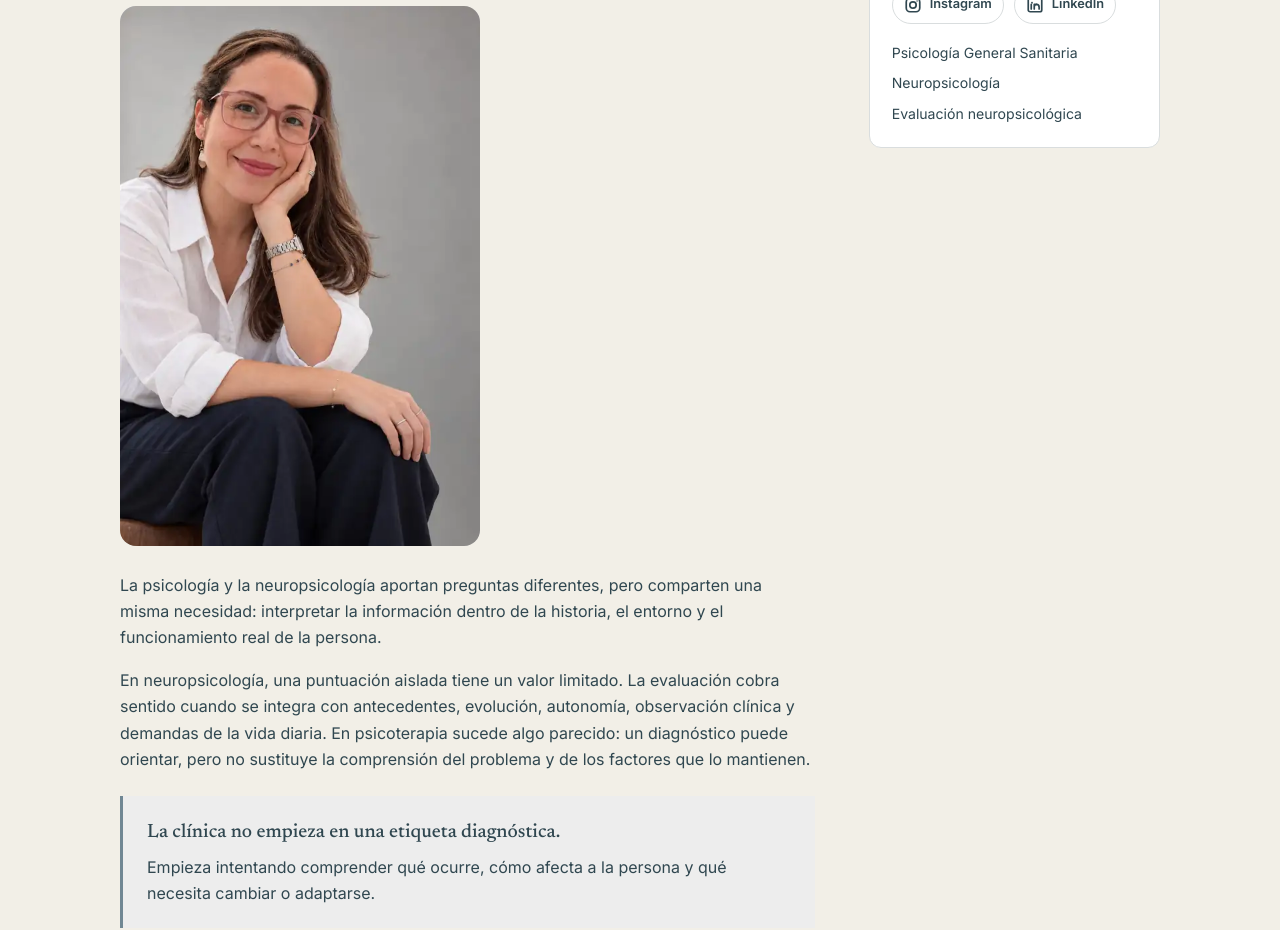
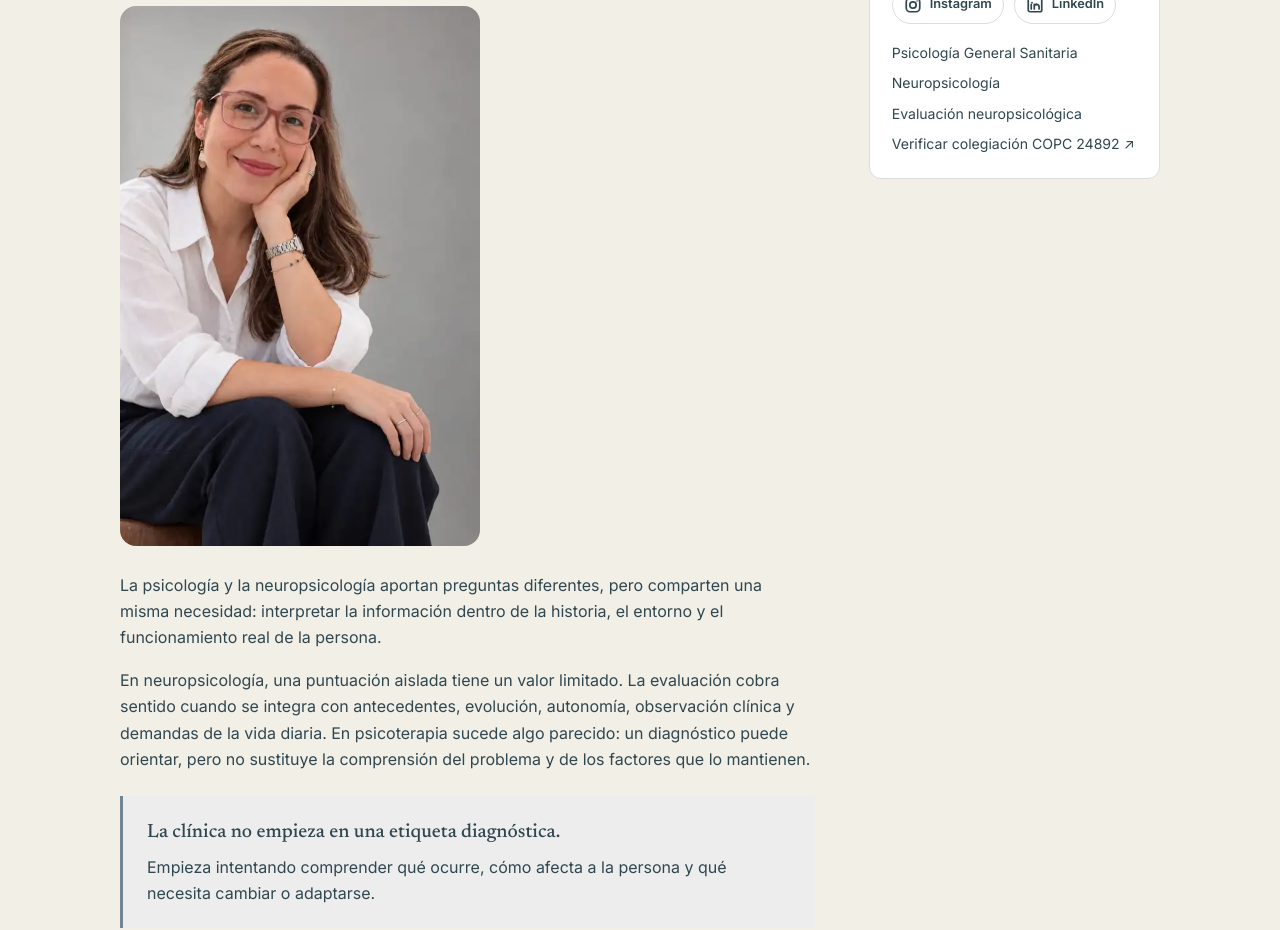
Before and after one commit to carolinasanchezgirona/Portfolio-Carolina, a Next.js app: page /sobre-mi in a window 1280 px wide. Shown: the part 1020-1950 px from the top of the page. Built offline with nearby package versions, Linux system fonts and the light colour scheme.

Commit message:
seo: hacer visible enlace de verificacion a ficha oficial COPC

```diff
--- a/app/sobre-mi/page.tsx
+++ b/app/sobre-mi/page.tsx
@@ -168,6 +168,7 @@ export default function AboutPage() {
               <a href="/psicologia/">Psicología General Sanitaria</a>
               <a href="/neuropsicologia/">Neuropsicología</a>
               <a href="/evaluacion-neuropsicologica/">Evaluación neuropsicológica</a>
+              <a href="https://www.copc.cat/es/contacte/carolina-sanchez-girona-56949" target="_blank" rel="noopener noreferrer">Verificar colegiación COPC 24892 ↗</a>
             </div>
           </div>
         </aside>
```
